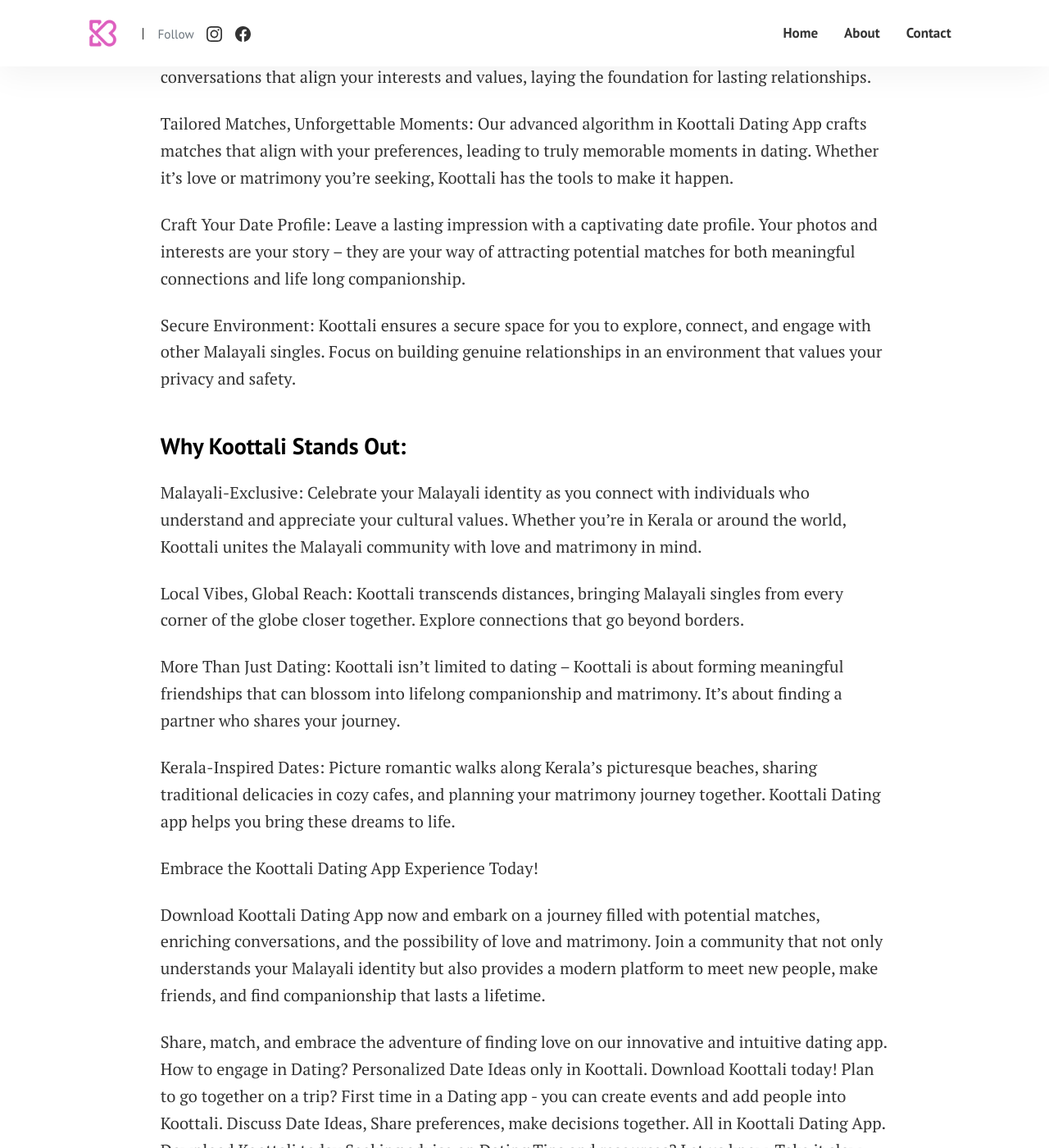
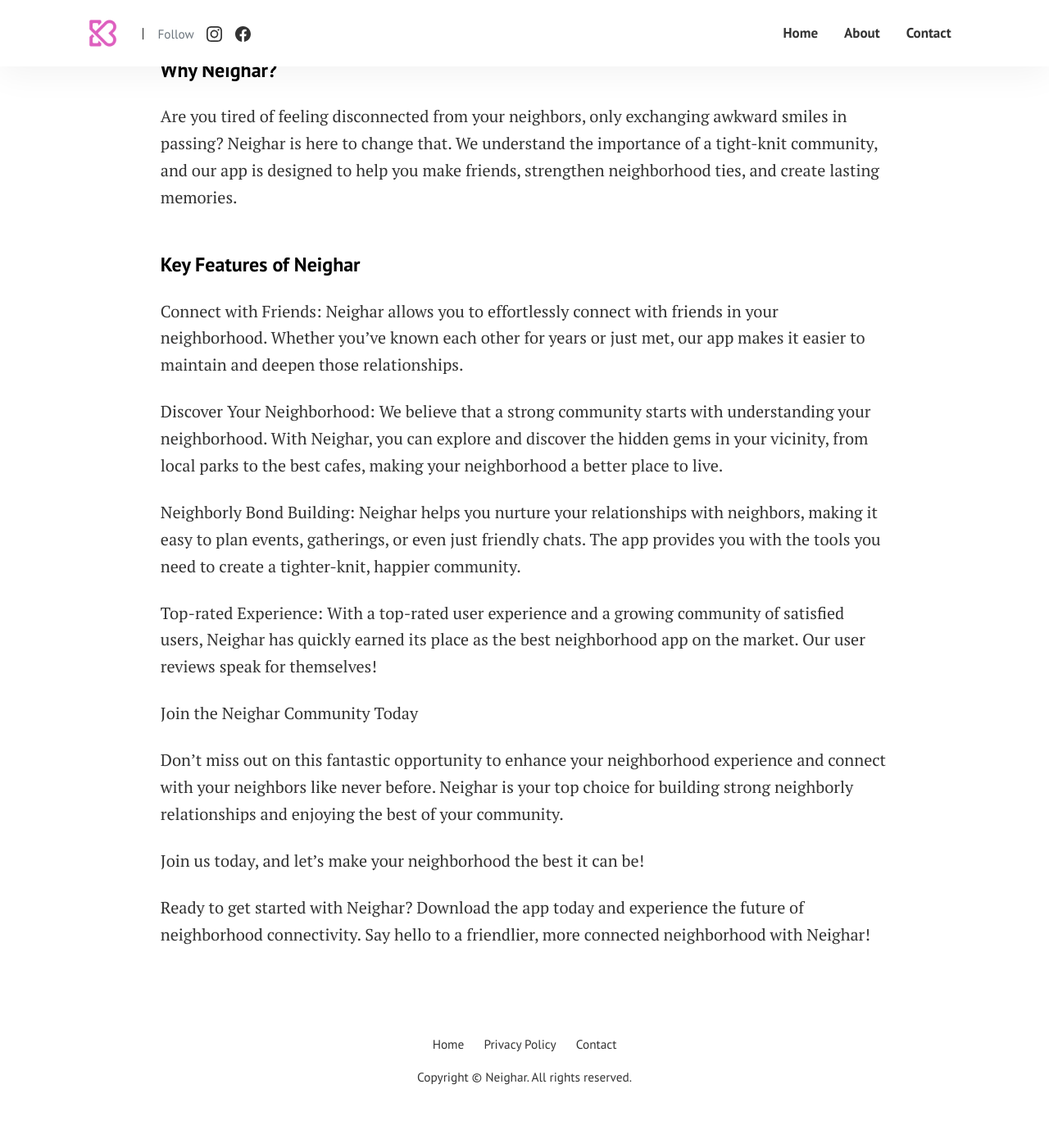
Before and after one commit to thomas0sae/neighar.com.github.io, a Jekyll site: the page built from pages/about.md, in a window 1280 px wide and 1400 px high, scrolled down 1189 px. Shown: the whole window at 82% size. Built offline with Jekyll 4.4.1, drawn with Linux system fonts in a browser that asks for light colours; after the commit the page ends 2545 px from its top, so only the background shows below that; some of the changed text lies outside the part shown.

Commit message:
side bar and about page updated

```diff
--- a/index.html
+++ b/index.html
@@ -67,7 +67,7 @@
       </span>
     </div>
   </div>
-  <div class="col-sm-4">
+  <!-- <div class="col-sm-4">
     {% include sidebar.html %}
-  </div>
+  </div> -->
 </section>
--- a/pages/about.md
+++ b/pages/about.md
@@ -5,45 +5,33 @@
 image: assets/images/smallbanner.jpg
 ---
 
-#### Welcome to Koottali. Koottali is the ultimate dating app designed exclusively for the vibrant Malayali community in Kerala. Uniting hearts, connecting minds, and fostering meaningful relationships – all under one secure and welcoming roof.
 
-### Why Choose Koottali?
+### Neighar: Your Best Neighborhood App for Top-Notch Neighborly Connections
 
-Connect Through Shared Interests: Koottali isn't just a dating app; Koottali is a thriving hub where like-minded Malayali singles come together. Join dating App groups that celebrate your passions and interests, and spark conversations that could lead to lifelong connections.
+In our ever-evolving world, where technology often isolates us from our immediate surroundings, maintaining meaningful connections with our neighbors can be a challenge. But fret not, because we have an extraordinary solution for you! Introducing "Neighar," the best and top-rated neighborhood app that's set to transform the way you connect with friends in your neighborhood and build stronger neighborly bonds.
 
-Ignite Conversations with Social Media Posts: Express yourself authentically through posts that showcase your personality in Koottali. Share your thoughts with Malayali Singles, life experiences, and anecdotes that resonate with other fellow Malayali singles. Your journey to love and matrimony starts with heartfelt conversations in Koottali dating app.
+#### Neighar: Your Neighborhood's New Best Friend
 
-Seamless Live Chat: Break the ice effortlessly using our real-time chat feature. Dive into conversations that align your interests and values, laying the foundation for lasting relationships.
+Neighar is not just any neighborhood app; it's your ultimate friend in the world of community connectivity. Whether you've been living in the same neighborhood for years or you're a newcomer eager to get to know your surroundings better, Neighar is the answer you've been looking for.
 
-Tailored Matches, Unforgettable Moments: Our advanced algorithm in Koottali Dating App crafts matches that align with your preferences, leading to truly memorable moments in dating. Whether it's love or matrimony you're seeking, Koottali has the tools to make it happen.
+#### Why Neighar?
 
-Craft Your Date Profile: Leave a lasting impression with a captivating date profile. Your photos and interests are your story – they are your way of attracting potential matches for both meaningful connections and life long companionship.
+Are you tired of feeling disconnected from your neighbors, only exchanging awkward smiles in passing? Neighar is here to change that. We understand the importance of a tight-knit community, and our app is designed to help you make friends, strengthen neighborhood ties, and create lasting memories.
 
-Secure Environment: Koottali ensures a secure space for you to explore, connect, and engage with other Malayali singles. Focus on building genuine relationships in an environment that values your privacy and safety.
+#### Key Features of Neighar
 
-### Why Koottali Stands Out:
+Connect with Friends: Neighar allows you to effortlessly connect with friends in your neighborhood. Whether you've known each other for years or just met, our app makes it easier to maintain and deepen those relationships.
 
-Malayali-Exclusive: Celebrate your Malayali identity as you connect with individuals who understand and appreciate your cultural values. Whether you're in Kerala or around the world, Koottali unites the Malayali community with love and matrimony in mind.
+Discover Your Neighborhood: We believe that a strong community starts with understanding your neighborhood. With Neighar, you can explore and discover the hidden gems in your vicinity, from local parks to the best cafes, making your neighborhood a better place to live.
 
-Local Vibes, Global Reach: Koottali transcends distances, bringing Malayali singles from every corner of the globe closer together. Explore connections that go beyond borders.
+Neighborly Bond Building: Neighar helps you nurture your relationships with neighbors, making it easy to plan events, gatherings, or even just friendly chats. The app provides you with the tools you need to create a tighter-knit, happier community.
 
-More Than Just Dating: Koottali isn't limited to dating – Koottali is about forming meaningful friendships that can blossom into lifelong companionship and matrimony. It's about finding a partner who shares your journey.
+Top-rated Experience: With a top-rated user experience and a growing community of satisfied users, Neighar has quickly earned its place as the best neighborhood app on the market. Our user reviews speak for themselves!
 
-Kerala-Inspired Dates: Picture romantic walks along Kerala's picturesque beaches, sharing traditional delicacies in cozy cafes, and planning your matrimony journey together. Koottali Dating app helps you bring these dreams to life.
+Join the Neighar Community Today
 
-Embrace the Koottali Dating App Experience Today!
+Don't miss out on this fantastic opportunity to enhance your neighborhood experience and connect with your neighbors like never before. Neighar is your top choice for building strong neighborly relationships and enjoying the best of your community.
 
-Download Koottali Dating App now and embark on a journey filled with potential matches, enriching conversations, and the possibility of love and matrimony. Join a community that not only understands your Malayali identity but also provides a modern platform to meet new people, make friends, and find companionship that lasts a lifetime.
+Join us today, and let's make your neighborhood the best it can be!
 
-Share, match, and embrace the adventure of finding love on our innovative and intuitive dating app.
-How to engage in Dating? Personalized Date Ideas only in Koottali. Download Koottali today!
-Plan to go together on a trip? First time in a Dating app - you can create events and add people into Koottali.
-Discuss Date Ideas, Share preferences, make decisions together. All in Koottali Dating App. Download Koottali today
-Seeking advice on Dating Tips and resources? Let us know.
-Take it slow. Take is steady. Slow Dating is here to stay
-Connecting hearts worldwide: Koottali dating app is your gateway to authentic connections.
-Get ready to mingle! Koottali dating app brings people together in pursuit of love.
-Looking for sparks? Koottali dating app is here to ignite your love life.
-
-[Koottali Android app](https://play.google.com/store/apps/details?id=com.koottali.app)
-[Koottali IOS app](https://apps.apple.com/us/app/koottali-connect-with-mallus/id6448742453)
+Ready to get started with Neighar? Download the app today and experience the future of neighborhood connectivity. Say hello to a friendlier, more connected neighborhood with Neighar!
```
